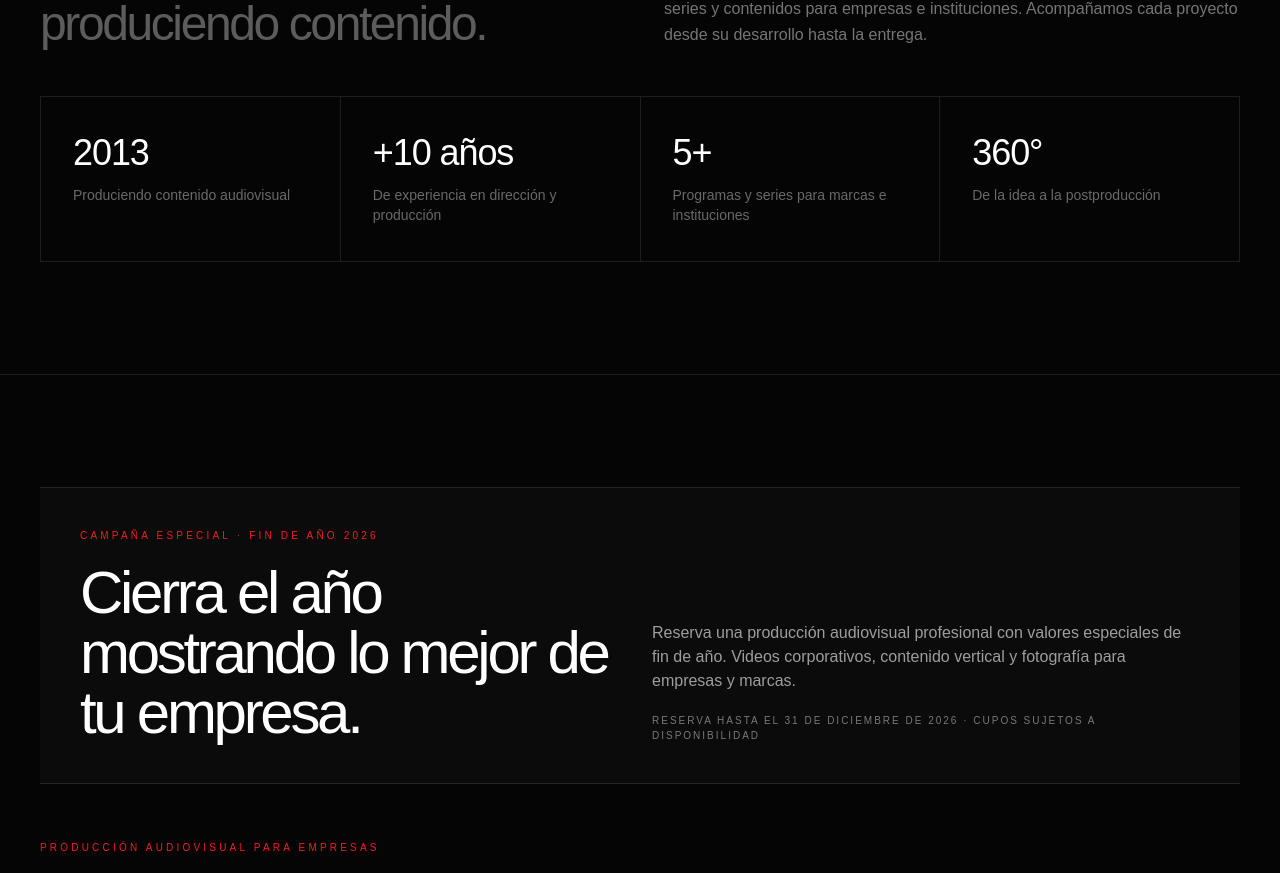
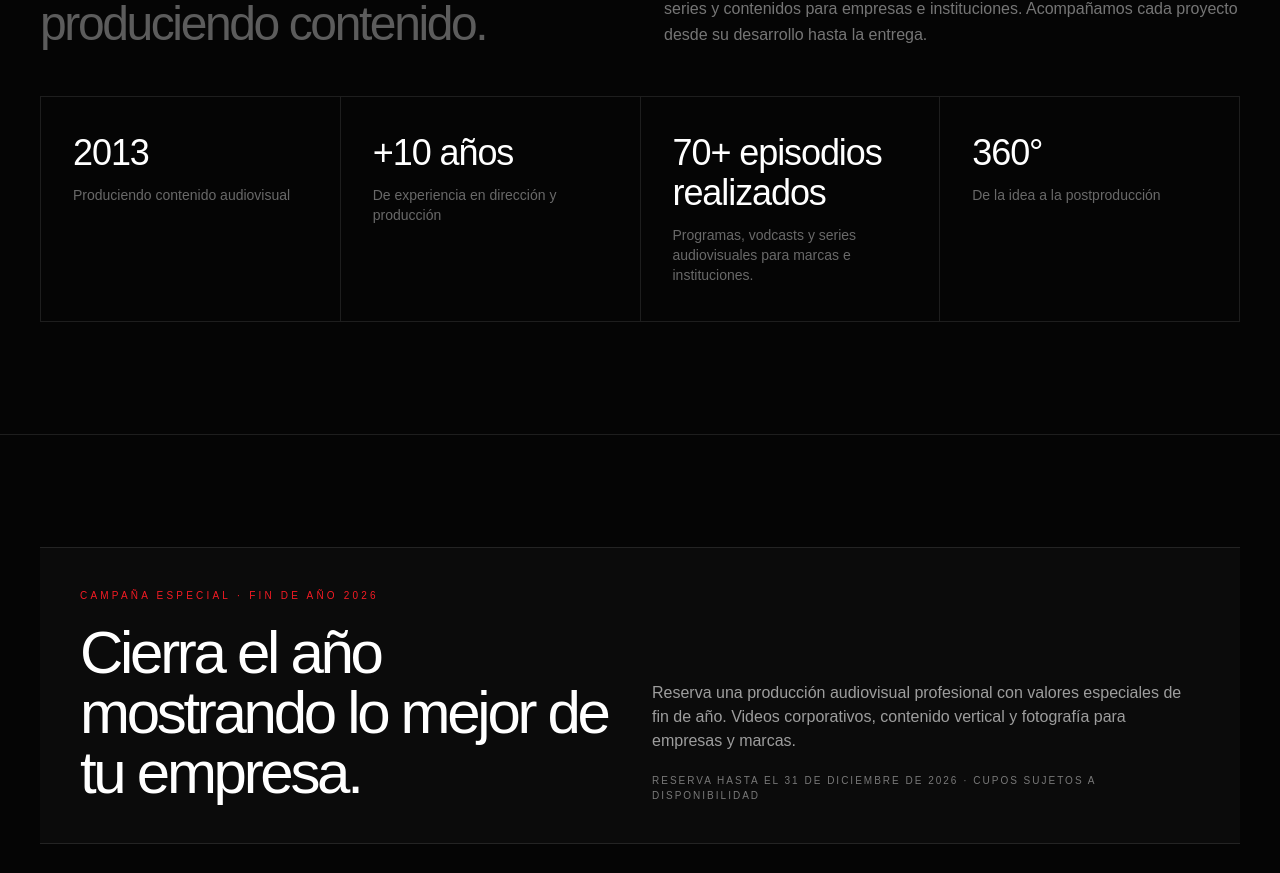
Before and after one commit to TronxGroup/Dekaelo-Media, a Next.js app: page / in a window 1280 px wide. Shown: the part 1450-2323 px from the top of the page. Built offline with nearby package versions, Linux system fonts and the light colour scheme.

Commit message:
Update page.tsx

```diff
--- a/app/page.tsx
+++ b/app/page.tsx
@@ -36,7 +36,7 @@ const WHATSAPP_URL = `https://wa.me/${WHATSAPP_NUMBER}?text=${encodeURIComponent
 const milestones = [
   { value: "2013", label: "Produciendo contenido audiovisual" },
   { value: "+10 años", label: "De experiencia en dirección y producción" },
-  { value: "5+", label: "Programas y series para marcas e instituciones" },
+  { value: "70+ episodios realizados", label: "Programas, vodcasts y series audiovisuales para marcas e instituciones." },
   { value: "360°", label: "De la idea a la postproducción" },
 ];
 
```
